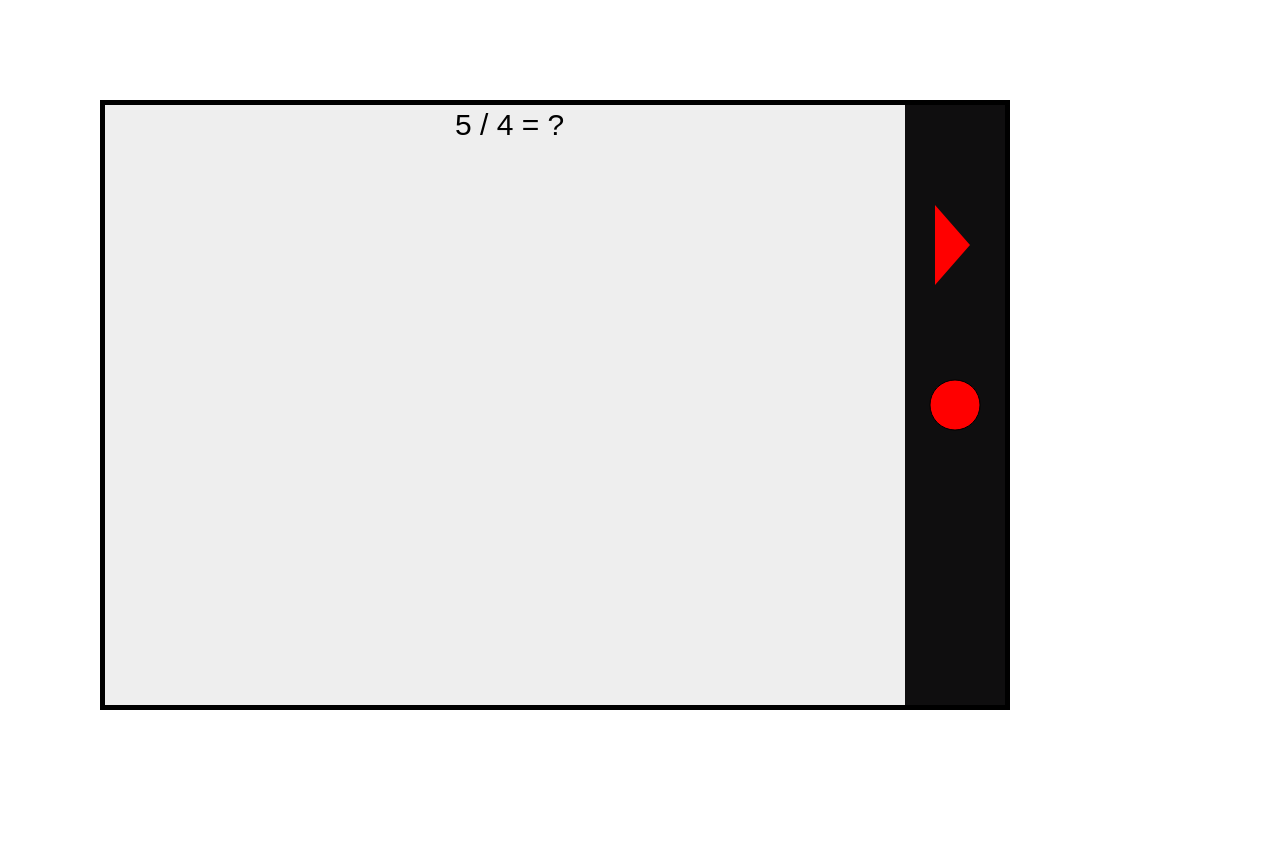
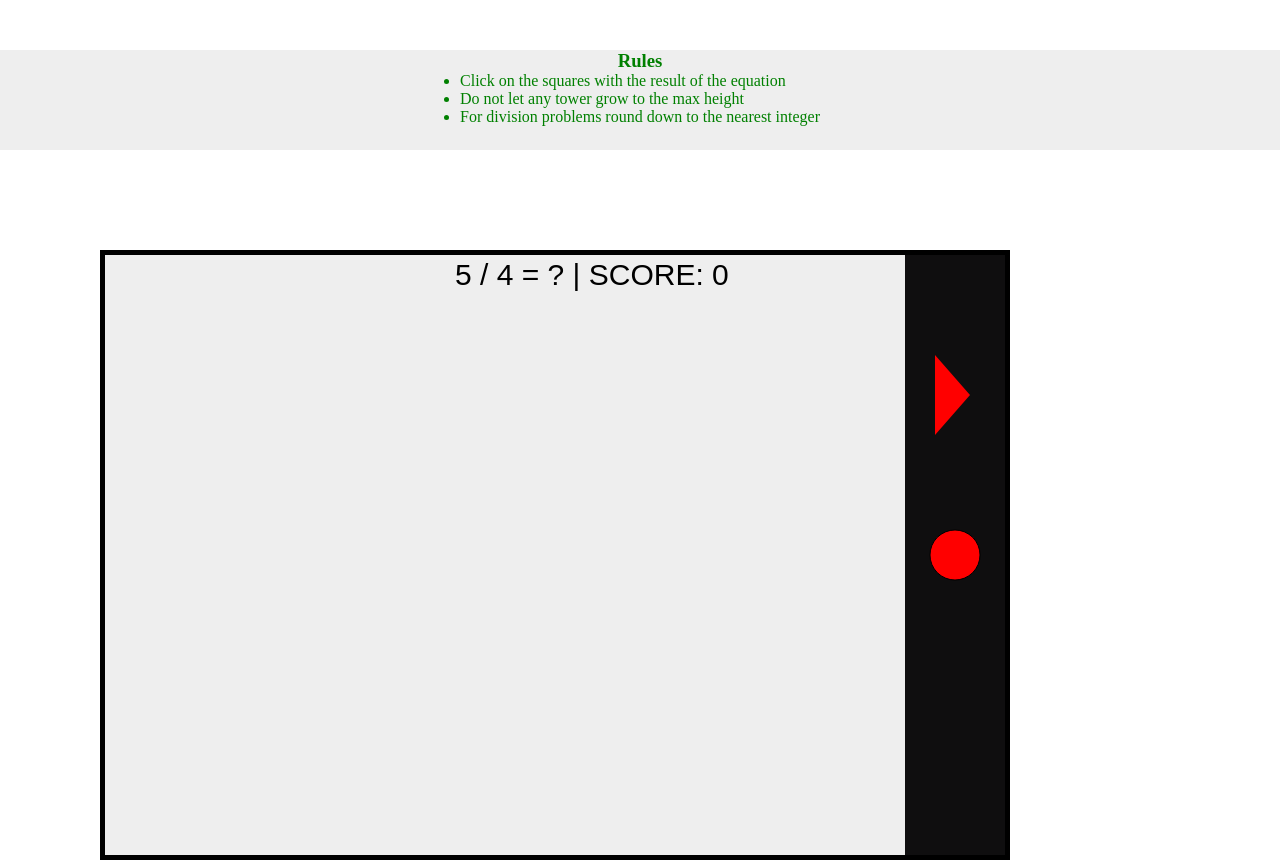
Before and after one commit to anshuj11/vanishingnumbers, a website built with webpack: page dist/index.html in a window 1280 px wide. Before the commit the page ends 800 px from the top, so only its background shows below. Built offline with nearby package versions, Linux system fonts and the light colour scheme.

Commit message:
Adds rules and score to the game

```diff
--- a/dist/constants.js
+++ b/dist/constants.js
@@ -28,7 +28,6 @@ const ORIGIN_Y = 100;
 const MAX_X = ORIGIN_X + 800;
 const MAX_Y = ORIGIN_Y + 600;
 
-
 export default {
   COLOR_ARR,
   OPERATOR_ARR,
--- a/dist/equations.js
+++ b/dist/equations.js
@@ -6,8 +6,8 @@ const { EQN_COLOR, OPERATOR_ARR, TEXT_FONT } = Const;
 const { randomIn10, randomIn100 } = Util;
 const { draw_rect } = Drawings;
 
-const generateEquations = function() {
-  draw_rect(350, 0, 150, 100);
+const generateEquations = function(score) {
+  draw_rect(350, 0, 400, 100);
 
   let op1 = randomIn10();
   let op2 = randomIn10();
@@ -17,17 +17,17 @@ const generateEquations = function() {
   let ctx = canvas.getContext("2d");
   ctx.fillStyle = EQN_COLOR;
   ctx.font = TEXT_FONT;
-  ctx.fillText(`${op1} ${operator} ${op2} = ?`, 350, 30);
+  ctx.fillText(`${op1} ${operator} ${op2} = ? | SCORE: ${score}`, 350, 30);
 
   switch (operator) {
     case "+":
-      return op1 + op2 > 9 ? generateEquations() : op1 + op2;
+      return op1 + op2 > 9 ? generateEquations(score) : op1 + op2;
     case "-":
-      return op1 < op2 ? generateEquations() : op1 - op2;
+      return op1 < op2 ? generateEquations(score) : op1 - op2;
     case "*":
-      return op1 * op2 > 9 ? generateEquations() : op1 * op2;
+      return op1 * op2 > 9 ? generateEquations(score) : op1 * op2;
     case "/":
-      return op2 == 0 ? generateEquations() : Math.floor(op1 / op2);
+      return op2 == 0 ? generateEquations(score) : Math.floor(op1 / op2);
   }
 };
 
--- a/dist/index.html
+++ b/dist/index.html
@@ -3,6 +3,7 @@
   <head>
     <meta charset="utf-8" />
     <title>Vanishing Numbers</title>
+
     <style>
       * {
         padding: 0;
@@ -15,13 +16,27 @@
         border: 5px solid black;
       }
 
-      canvas1 {
+      div {
+        margin-top: 50px;
         background: #eeeeee;
-        display: block;
+        display: flex;
+        flex-direction: column;
+        height: 100px;
+        width: 100%;
+        align-items: center;
+        color: green;
       }
     </style>
   </head>
   <body>
+    <div className="rules">
+      <h3>Rules</h3>
+      <ul>
+        <li>Click on the squares with the result of the equation</li>
+        <li>Do not let any tower grow to the max height</li>
+        <li>For division problems round down to the nearest integer</li>
+      </ul>
+    </div>
     <canvas id="myCanvas" width="900" height="600"></canvas>
     <!-- <canvas1 id="banner" width="800" height="50"></canvas1> -->
     <script type="text/javascript" src="./main.js">
--- a/dist/vanishing_nums.js
+++ b/dist/vanishing_nums.js
@@ -31,6 +31,7 @@ const { draw_rect, draw_triangle, draw_circle } = Drawings;
 var canvas = document.getElementById("myCanvas");
 var ctx = canvas.getContext("2d");
 var paused = 1; //For play Pause button
+var score = 0;
 
 const draw_sqr = function(x, y, size = SQR_SIZE, fillColor = BACKGROUND_COLOR) {
   ctx.beginPath();
@@ -61,14 +62,14 @@ for (let n = 0; n < TOTAL_COLS; n++) {
 }
 var color_choice = COLOR_ARR[randomIn10()];
 var txt = parseInt(randomIn10(), 10);
-var res = generateEquations();
+var res = generateEquations(score);
 const draw = function() {
   //Delete the old square
   draw_sqr(i, j - DELTA); //default is background color
 
   //Redraw the square at the new position
   draw_sqr(i, j, SQR_SIZE, color_choice);
-
+  txt = txt
   //Write the num inside the square
   draw_text_in_sqr(txt, i + 10, j + 25);
 
@@ -127,7 +128,7 @@ canvas.addEventListener(
       draw_triangle();
       draw_circle();
       clearInterval(myVar);
-      res = generateEquations();
+      res = generateEquations(score);
       paused = 1;
     } else {
       let x = findOrigin(e.clientX);
@@ -137,6 +138,7 @@ canvas.addEventListener(
       let col = x / SQR_SIZE;
       let row = MAX_ROW_NUM - y / SQR_SIZE; //rows start at 0 on top
       if (column[col][row][0] == parseInt(res, 10)) {
+        score++;
         column[col] = column[col]
           .slice(0, row)
           .concat(column[col].slice(row + 1));
@@ -153,7 +155,7 @@ canvas.addEventListener(
         let new_rows = column[col].length;
         draw_sqr(col * SQR_SIZE, 550 - new_rows * SQR_SIZE);
         height_arr[col] += SQR_SIZE; //Adds margin for another square in height_arr
-        res = generateEquations();
+        res = generateEquations(score);
       }
     }
   },
```
